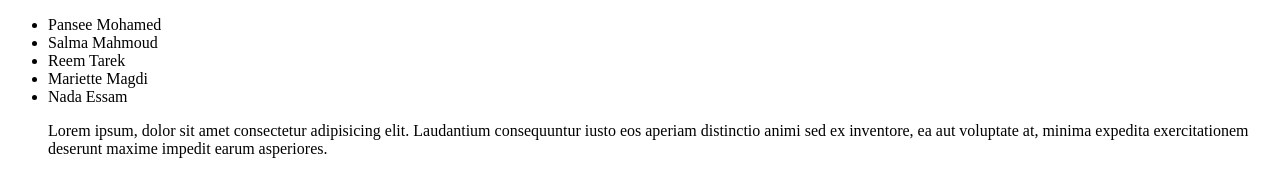
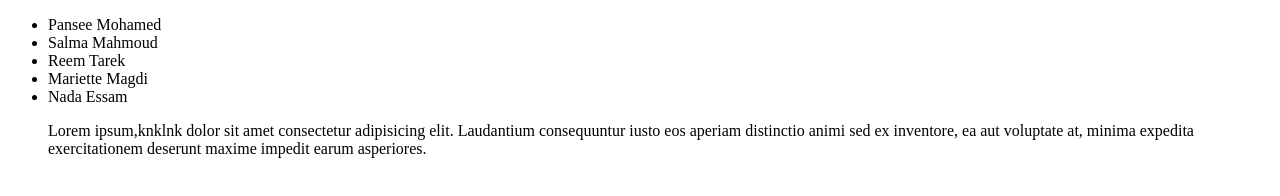
Before and after one commit to PanseeBadry/lab1_VersionControl, a plain HTML site: page index.html in a window 1280 px wide. Drawn offline with Linux system fonts and the light colour scheme.

```diff
--- a/index.html
+++ b/index.html
@@ -12,7 +12,7 @@
       <li>Reem Tarek</li>
       <li>Mariette Magdi</li>
       <li>Nada Essam</li>
-      <p>Lorem ipsum, dolor sit amet consectetur adipisicing elit. Laudantium consequuntur iusto eos aperiam distinctio animi sed ex inventore, ea aut voluptate at, minima expedita exercitationem deserunt maxime impedit earum asperiores.</p>
+      <p>Lorem ipsum,knklnk dolor sit amet consectetur adipisicing elit. Laudantium consequuntur iusto eos aperiam distinctio animi sed ex inventore, ea aut voluptate at, minima expedita exercitationem deserunt maxime impedit earum asperiores.</p>
     </ul>
   </body>
 </html>
```
